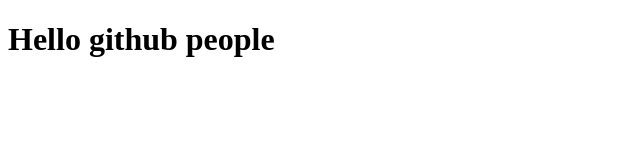
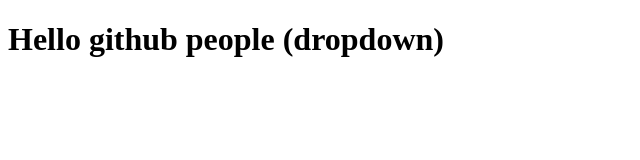
Before and after one commit to snokeOver/repo2, a plain HTML site: page index.html in a window 1280 px wide. Shown: the whole page, without its empty margins (0-640 px from the left). Drawn offline with Linux system fonts and the light colour scheme.

```diff
--- a/index.html
+++ b/index.html
@@ -6,6 +6,6 @@
     <title>Document</title>
   </head>
   <body>
-    <h1>Hello github people</h1>
+    <h1>Hello github people (dropdown)</h1>
   </body>
 </html>
```
